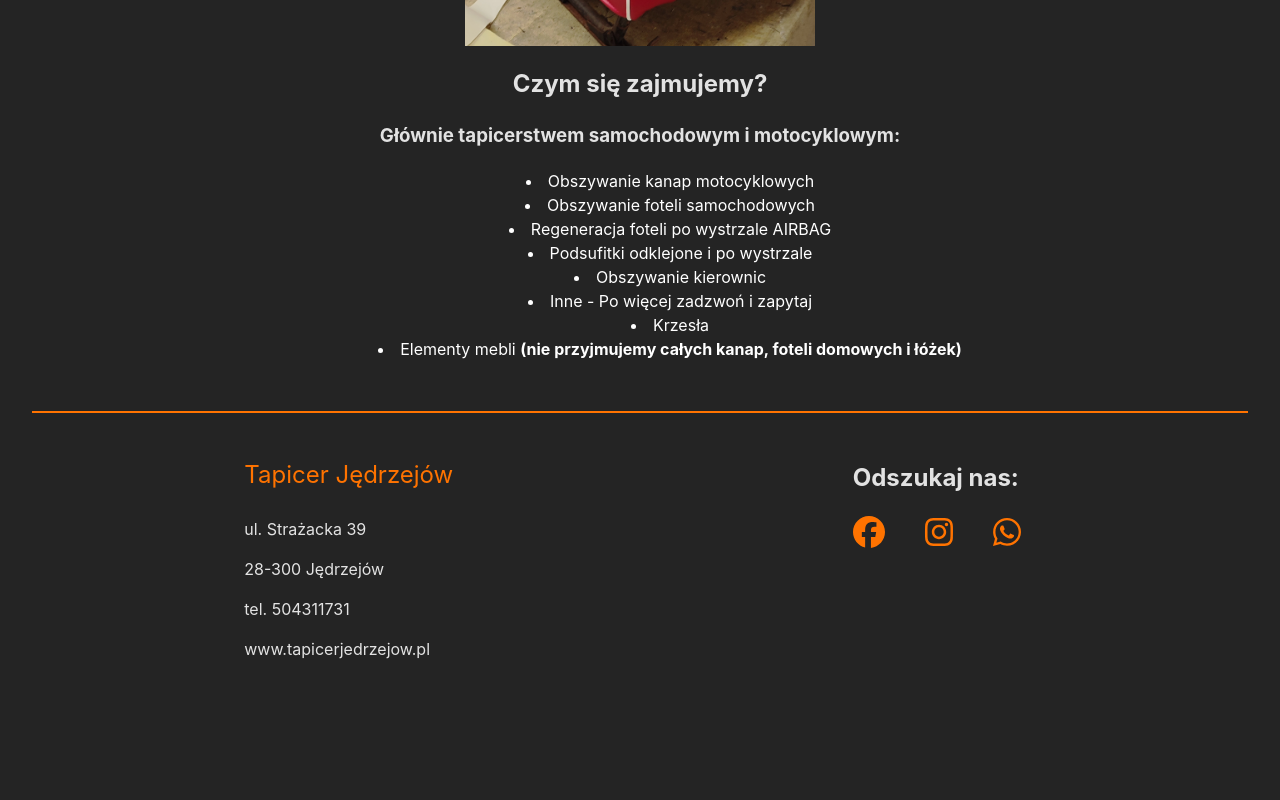
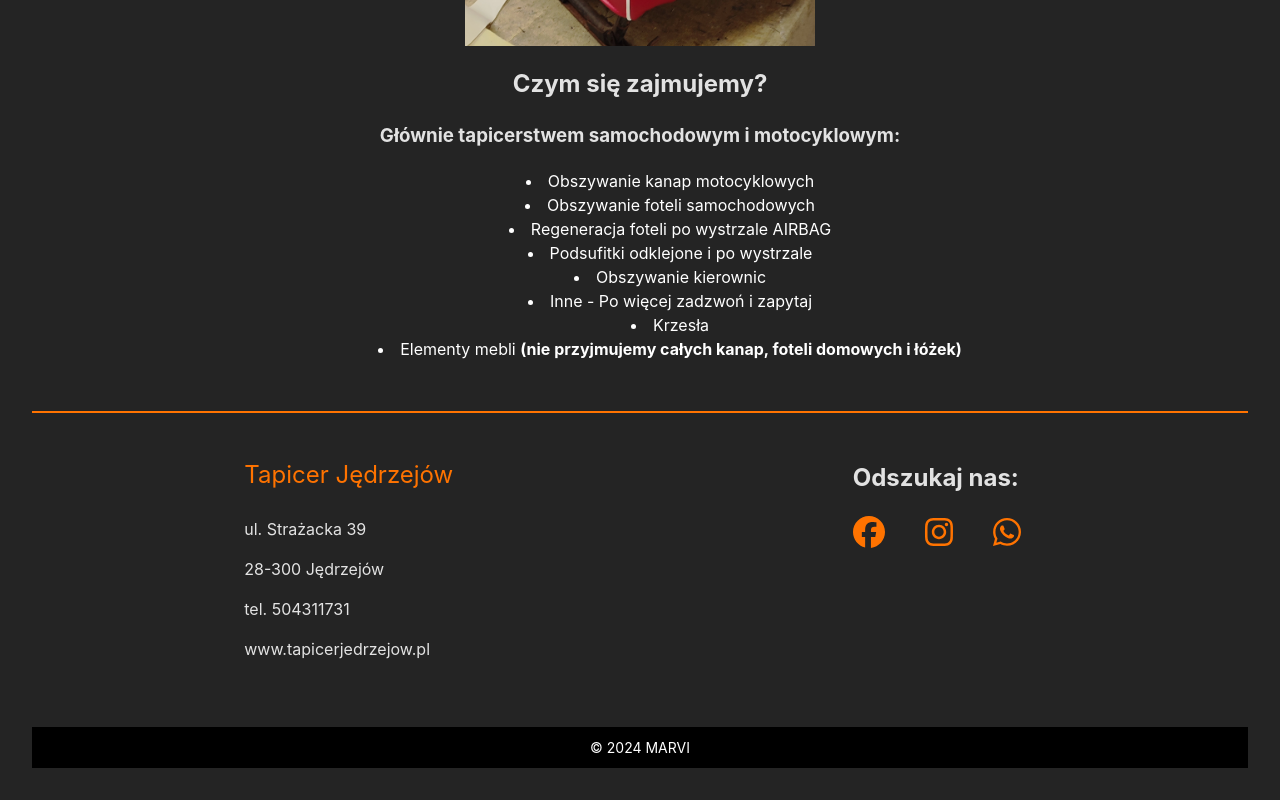
Before and after one commit to MikiMarcinkowski/moja_strona_tap, a React (Vite) app: page / in a window 1280 px wide. Shown: the part 1368-2168 px from the top of the page. Before the commit the page ends 2127 px from the top, so only its background shows below. Built offline with nearby package versions, Linux system fonts and the light colour scheme.

Commit message:
<underconstruction >delete

```diff
--- a/src/Components/Footer/Footer.jsx
+++ b/src/Components/Footer/Footer.jsx
@@ -49,10 +49,9 @@ const Footer = () => {
           </div>
         </div>
       </div>
-      {/* <div>
-        <UnderConstruction />
-       <Copyright/>
-      </div> */}
+      <div>
+        <Copyright/>
+      </div>
     </footer>
   );
 };
```
Also changed, not shown: src/App.jsx (+1 -6 lines).
